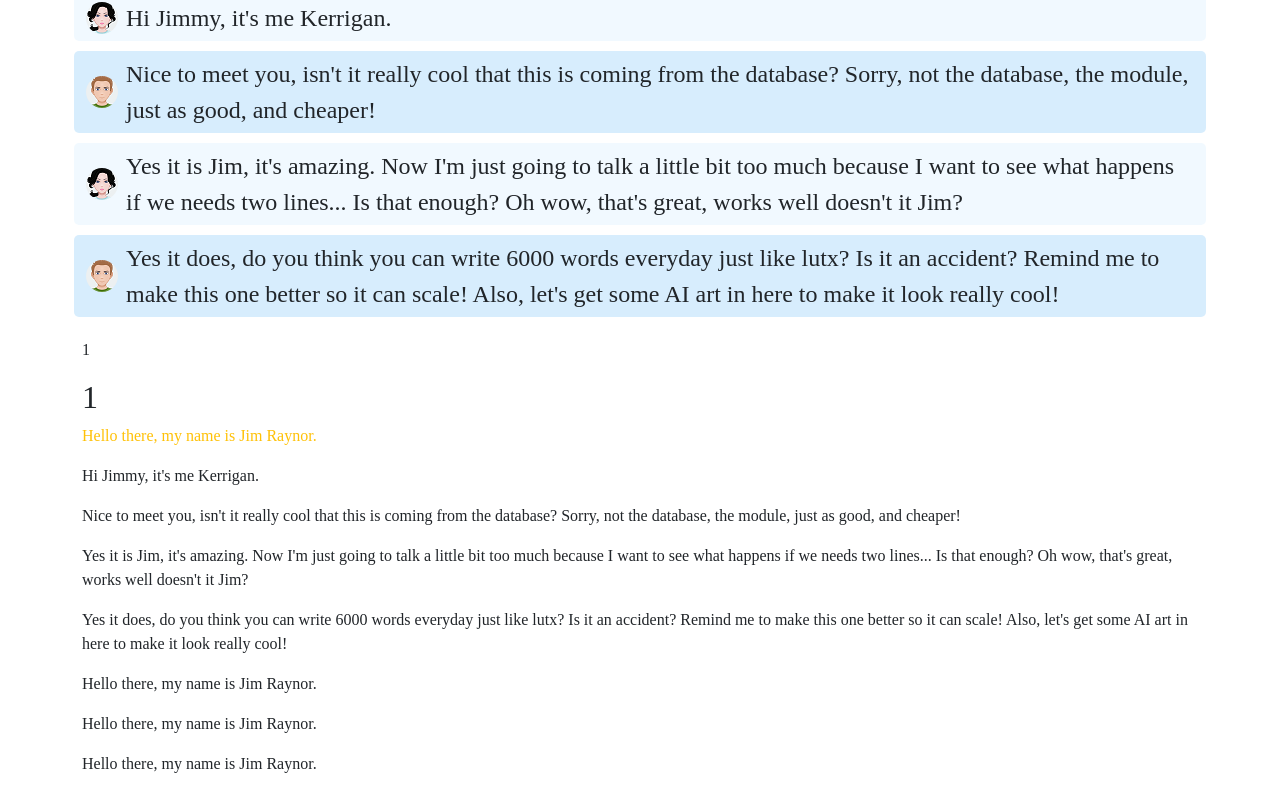
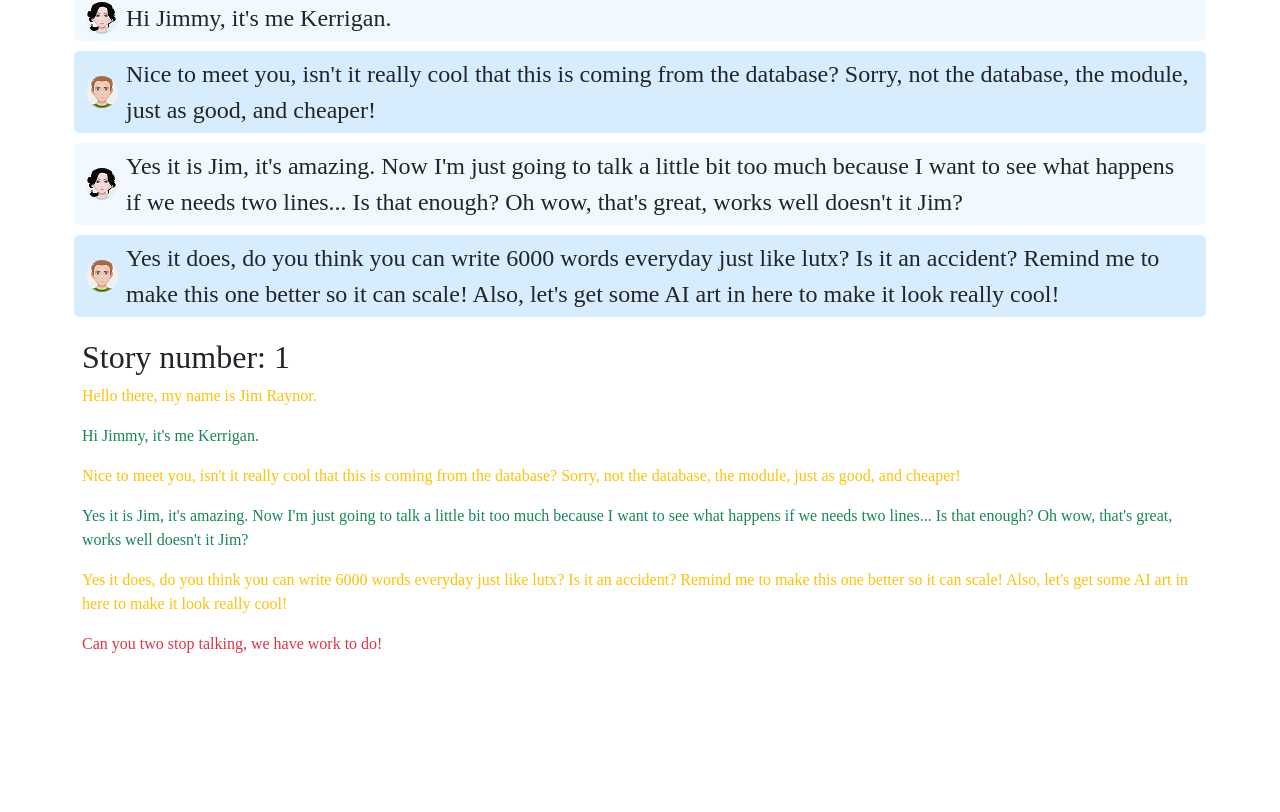
Before and after one commit to RN255/learn-english-bronze, a React (Create React App) app: page / in a window 1280 px wide. Shown: the part 274-1086 px from the top of the page. After the commit the page ends 970 px from the top, so only its background shows below. Built offline with nearby package versions, Linux system fonts and the light colour scheme.

Commit message:
convo template basic done

```diff
--- a/src/components/MainConvoNew.js
+++ b/src/components/MainConvoNew.js
@@ -1,32 +1,35 @@
-import React, { useState } from "react";
+import React from "react";
 import "../styles/styles.css";
 
 export default function MainConvo(props) {
   var character1 = props.StoryText.character1;
+  var character2 = props.StoryText.character2;
+  var character3 = props.StoryText.character3;
 
   const output = [];
-  for (let i = 0; i < 3; i++) {
-    output.push(<p key={i}>{props.StoryText.convoLine1}</p>);
+  for (let i = 0; i < props.StoryText.numberOfLines; i++) {
+    output.push(
+      <p
+        key={i}
+        className={
+          props.StoryText[`line${i + 1}Speaker`] === character1
+            ? "text-warning"
+            : props.StoryText[`line${i + 1}Speaker`] === character2
+            ? "text-success"
+            : props.StoryText[`line${i + 1}Speaker`] === character3
+            ? "text-danger"
+            : ""
+        }
+      >
+        {props.StoryText[`line${i + 1}`]}
+      </p>
+    );
   }
 
   return (
     <div className="container pt-3">
       <div className="row justify-content-center mb-4">
-        <p>{props.StoryText.storyNumber}</p>
-        <h2>{props.StoryText.storyNumber}</h2>
-        <p
-          className={
-            props.StoryText.convoLine1Speaker === character1
-              ? "text-warning"
-              : ""
-          }
-        >
-          {props.StoryText.convoLine1}
-        </p>
-        <p>{props.StoryText.convoLine2}</p>
-        <p>{props.StoryText.convoLine3}</p>
-        <p>{props.StoryText.convoLine4}</p>
-        <p>{props.StoryText.convoLine5}</p>
+        <h2>Story number: {props.StoryText.storyNumber}</h2>
         {output}
       </div>
     </div>
--- a/src/modules/storyHolder.js
+++ b/src/modules/storyHolder.js
@@ -5,18 +5,21 @@ export const arrayOfStories = [
     character1: "Jim",
     character2: "Sarah",
     character3: "Tycus",
-    convoLine1Speaker: "Jim",
-    convoLine1: "Hello there, my name is Jim Raynor.",
-    convoLine2Speaker: "Jim",
-    convoLine2: "Hi Jimmy, it's me Kerrigan.",
-    convoLine3Speaker: "Jim",
-    convoLine3:
+    numberOfLines: 6,
+    line1Speaker: "Jim",
+    line1: "Hello there, my name is Jim Raynor.",
+    line2Speaker: "Sarah",
+    line2: "Hi Jimmy, it's me Kerrigan.",
+    line3Speaker: "Jim",
+    line3:
       "Nice to meet you, isn't it really cool that this is coming from the database? Sorry, not the database, the module, just as good, and cheaper!",
-    convoLine4Speaker: "Jim",
-    convoLine4:
+    line4Speaker: "Sarah",
+    line4:
       "Yes it is Jim, it's amazing. Now I'm just going to talk a little bit too much because I want to see what happens if we needs two lines... Is that enough? Oh wow, that's great, works well doesn't it Jim?",
-    convoLine5Speaker: "Jim",
-    convoLine5:
+    line5Speaker: "Jim",
+    line5:
       "Yes it does, do you think you can write 6000 words everyday just like lutx? Is it an accident? Remind me to make this one better so it can scale! Also, let's get some AI art in here to make it look really cool!",
+    line6Speaker: "Tycus",
+    line6: "Can you two stop talking, we have work to do!",
   },
 ];
```
